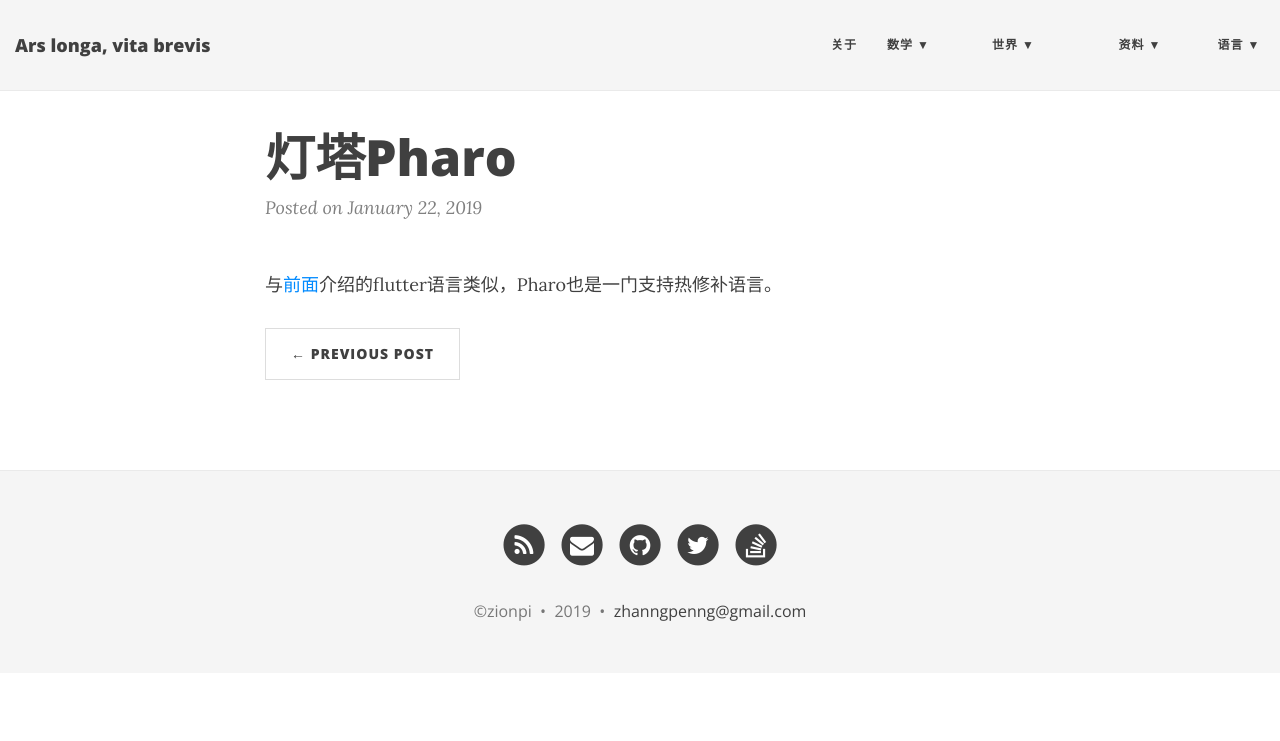
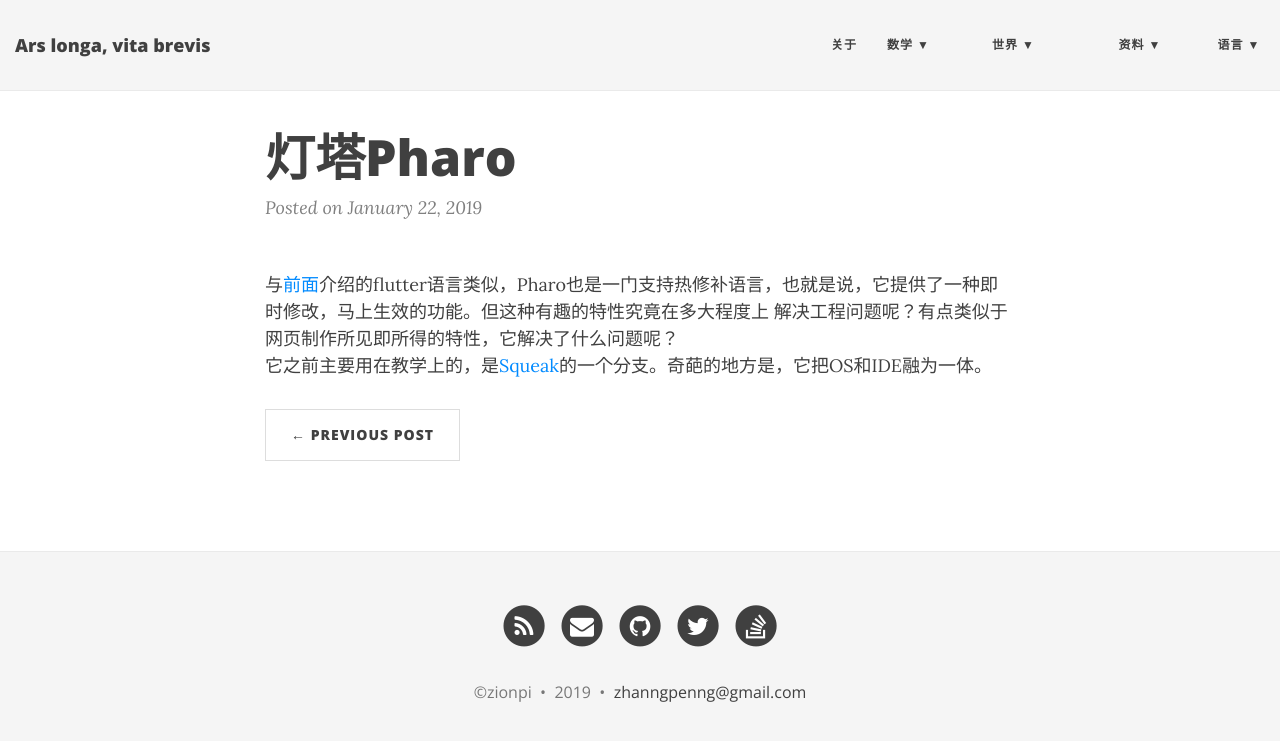
Before and after one commit to ZionPi/zionpi.github.io, a Jekyll site: the page built from _posts/2019-01-22-pharo.md, in a window 1280 px wide. Shown: the top 741 px of the page. Built offline with Jekyll 4.4.1, drawn with Linux system fonts in a browser that asks for light colours; nearby versions of some CDN libraries.

Commit message:
Update 2019-01-22-pharo.md

```diff
--- a/_posts/2019-01-22-pharo.md
+++ b/_posts/2019-01-22-pharo.md
@@ -2,4 +2,6 @@
 layout: post
 title: 灯塔Pharo
 ---
-与[前面]()介绍的flutter语言类似，Pharo也是一门支持热修补语言。
+与[前面]()介绍的flutter语言类似，Pharo也是一门支持热修补语言，也就是说，它提供了一种即时修改，马上生效的功能。但这种有趣的特性究竟在多大程度上
+解决工程问题呢？有点类似于网页制作所见即所得的特性，它解决了什么问题呢？
+它之前主要用在教学上的，是[Squeak]()的一个分支。奇葩的地方是，它把OS和IDE融为一体。
```
